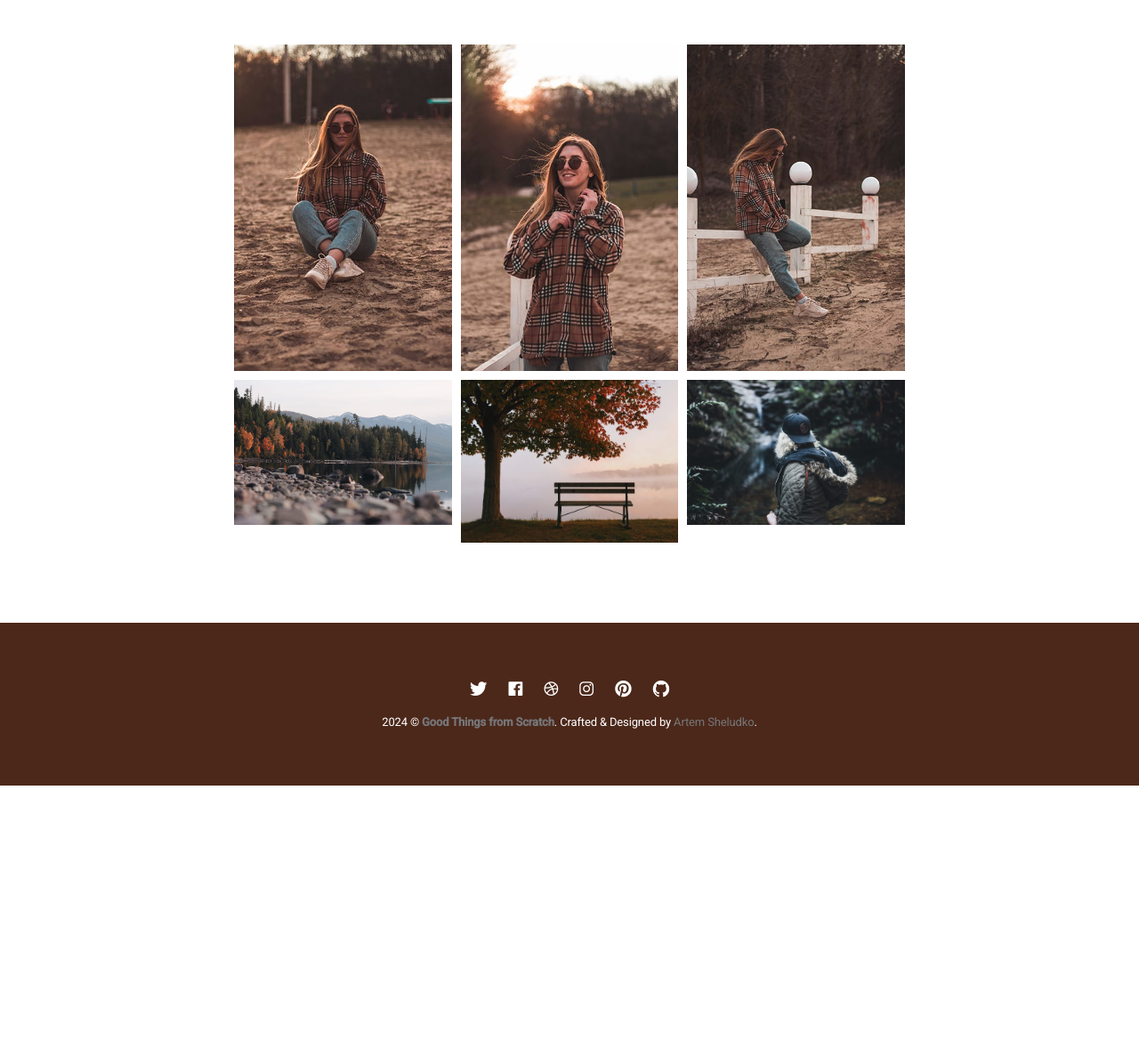
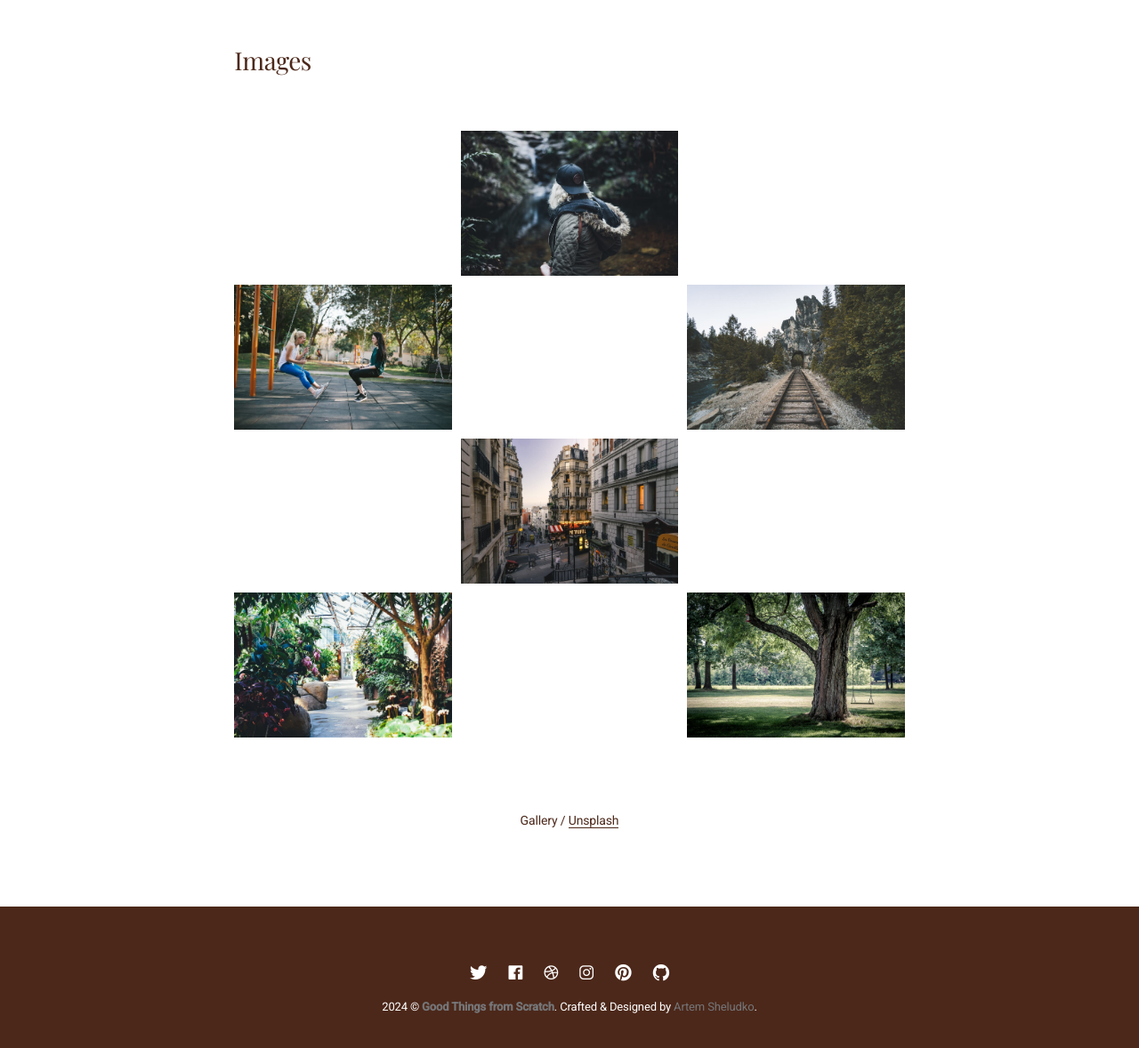
Before and after one commit to avarndell/GoodThingsFromScratch, a Jekyll site: the page built from _pages/inspiration.md, in a window 1280 px wide and 1400 px high, scrolled down 450 px. Shown: the part 211-1389 px from the top of the window at 89% size. Built offline with Jekyll 4.4.1, drawn with Linux system fonts in a browser that asks for light colours; nearby versions of some CDN libraries; before the commit the page ends 1544 px from its top, so only the background shows below that.

Commit message:
Update Pages “inspiration”

```diff
--- a/_pages/inspiration.md
+++ b/_pages/inspiration.md
@@ -4,13 +4,15 @@
 title: Inspiration
 image: /images/uploads/food1.jpg
 ---
+## Images
 <div class="gallery-box">
-  <div class="gallery">
-    <img src="/images/21.jpg">
-    <img src="/images/22.jpg">
-    <img src="/images/20.jpg">
- <img src="/images/01.jpg">
- <img src="/images/03.jpg">
-<img src="/images/04.jpg">
-  </div>
+  <div class="gallery">
+    <img src="/images/04.jpg">
+    <img src="/images/06.jpg">
+    <img src="/images/05.jpg">
+    <img src="/images/07.jpg">
+    <img src="/images/08.jpg">
+    <img src="/images/09.jpg">
+  </div>
+  <em>Gallery / <a href="https://unsplash.com/" target="_blank">Unsplash</a></em>
 </div>
```
